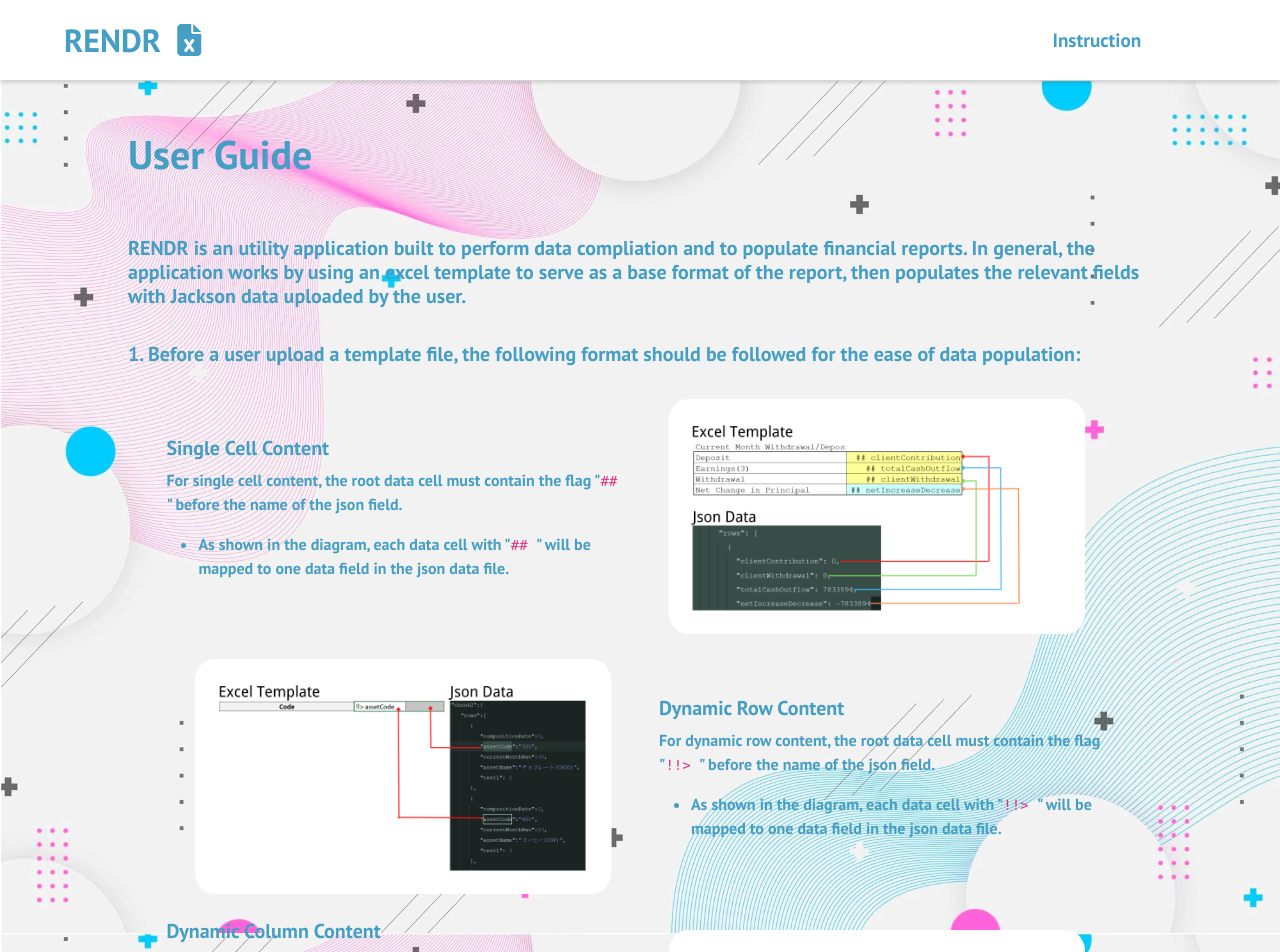
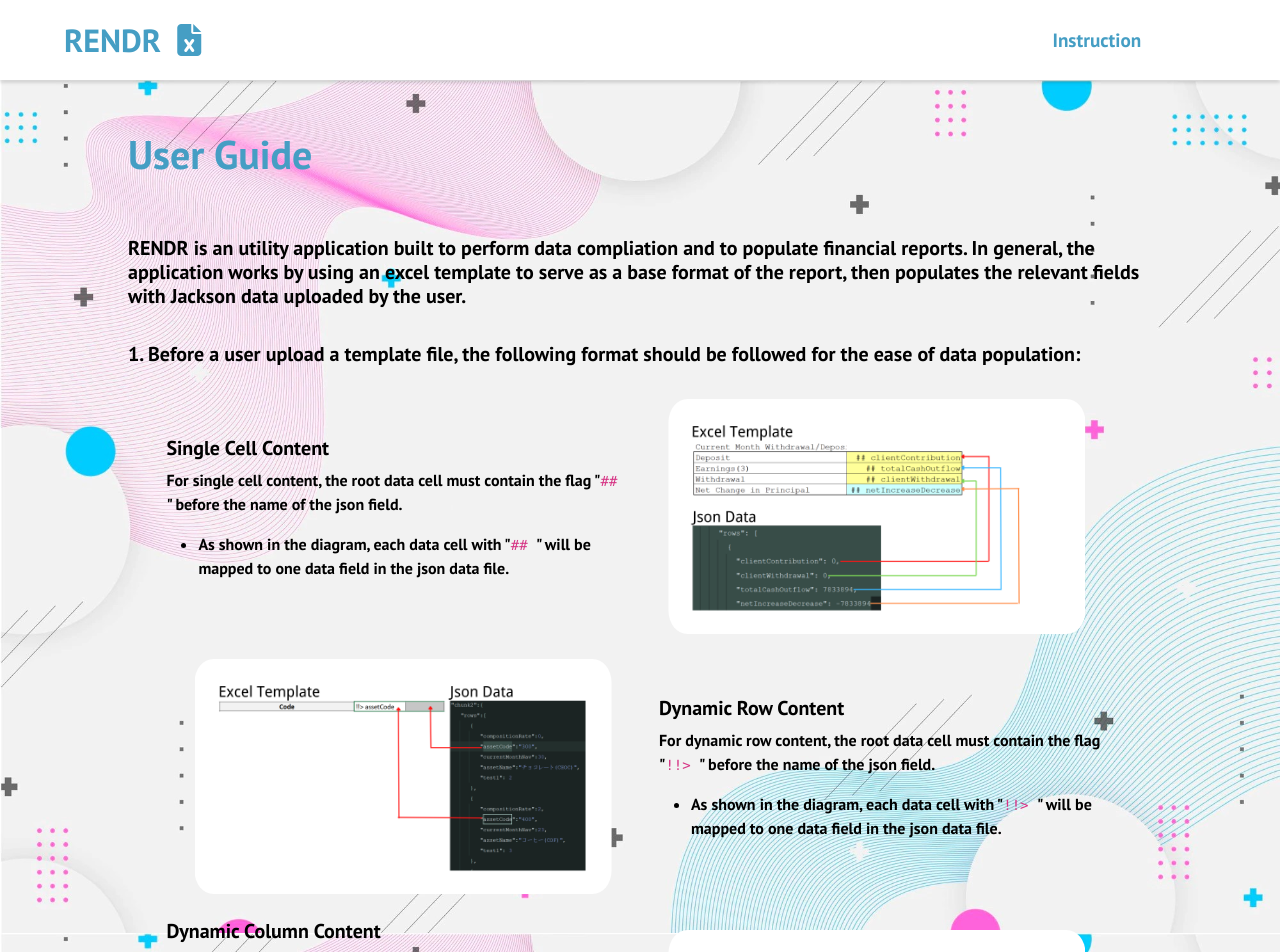
Before and after one commit to MJKR-Tech/rendr-frontend, a React (Create React App) app in the folder react-website/: page /aboutus in a window 1280 px wide. Shown: the top 952 px of the page. Built offline with nearby package versions, Linux system fonts and the light colour scheme.

Commit message:
Change color

```diff
--- a/react-website/src/components/FunctionSection.css
+++ b/react-website/src/components/FunctionSection.css
@@ -59,7 +59,7 @@
 }
 
 .content {
-    color: #459ec4;
+    color: #000000;
     font-size: auto;
     display: flex;
     justify-content: left;
@@ -70,7 +70,7 @@
 }
 
 .subContentL {
-    color: #459ec4;
+    color: #000000;
     font-size: auto;
     display: flex;
     justify-content: left;
@@ -83,7 +83,7 @@
 }
 
 .subContentR {
-    color: #459ec4;
+    color: #000000;
     font-size: auto;
     display: flex;
     justify-content: right;
@@ -96,7 +96,7 @@
 }
 
 .subContent {
-    color: #459ec4;
+    color: #000000;
     font-size: auto;
     display: flex;
     justify-content: center;
```
